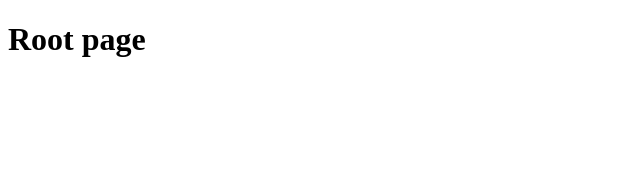
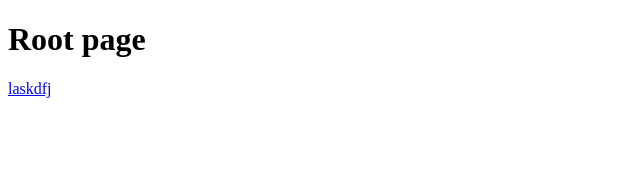
Before and after one commit to roman-shaposhnikov/rick-and-morty-wiki, a React (Vite) app: page / in a window 1280 px wide. Shown: the top 170 px of the page, without its empty margins (0-640 px from the left). Built offline with nearby package versions, Linux system fonts and the light colour scheme.

Commit message:
chore: add base to vite config

```diff
--- a/src/app/router.tsx
+++ b/src/app/router.tsx
@@ -1,4 +1,5 @@
 import { Root } from 'pages/root'
+import { SignUp } from 'pages/signup'
 import { createHashRouter } from 'react-router-dom'
 
 export const router = createHashRouter([
@@ -6,4 +7,8 @@ export const router = createHashRouter([
     path: '/',
     element: <Root />,
   },
+  {
+    path: '/signup',
+    element: <SignUp />,
+  },
 ])
--- a/src/pages/root/ui/root.tsx
+++ b/src/pages/root/ui/root.tsx
@@ -1,3 +1,10 @@
+import { Link } from 'react-router-dom'
+
 export function Root() {
-  return <h1>Root page</h1>
+  return (
+    <>
+      <h1>Root page</h1>
+      <Link to={'signup'}> laskdfj</Link>
+    </>
+  )
 }
--- a/vite.config.ts
+++ b/vite.config.ts
@@ -5,4 +5,5 @@ import tsconfigPaths from 'vite-tsconfig-paths'
 // https://vitejs.dev/config/
 export default defineConfig({
   plugins: [react(), tsconfigPaths()],
+  base: '/#/',
 })
```
